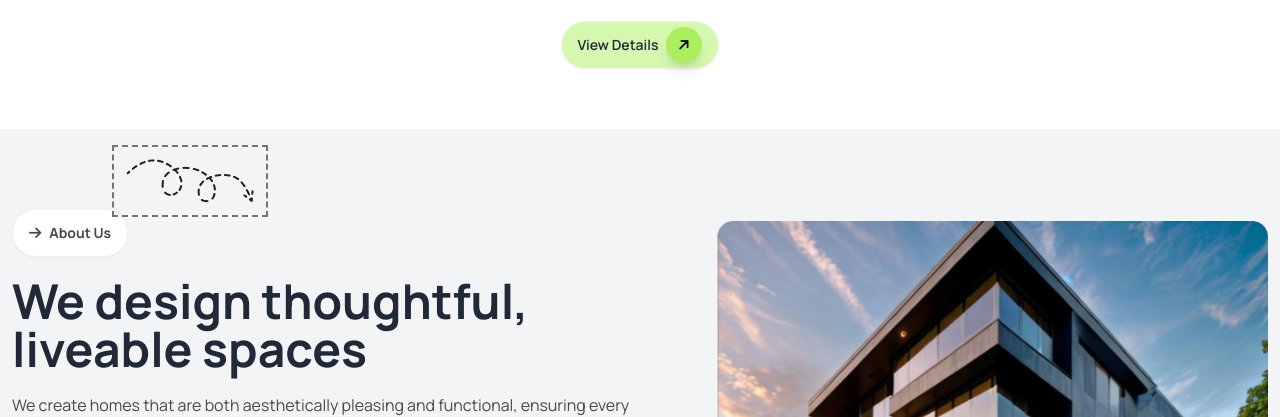
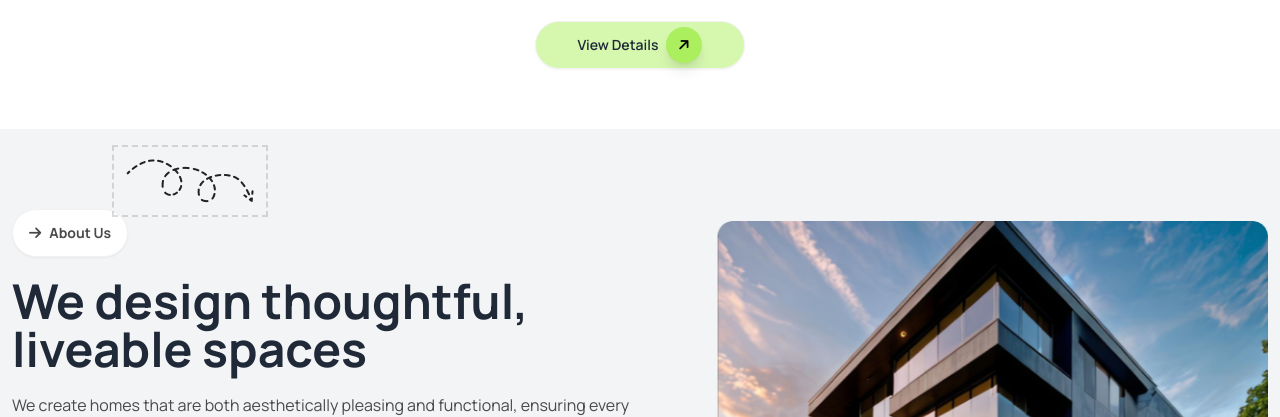
Before and after one commit to Faysal2123/Assignment-3, a plain HTML site: page index.html in a window 1280 px wide. Shown: the part 745-1162 px from the top of the page. Drawn offline with nearby package versions, Linux system fonts and the light colour scheme.

Commit message:
changing some code

```diff
--- a/index.html
+++ b/index.html
@@ -42,7 +42,7 @@
               </div>
 
               <div class="dropdown ">
-                <div tabindex="0" role="button" class="btn btn-ghost lg:hidden">
+                <div tabindex="0" role="button" class="btn btn-ghost lg:hidden shadow-lg rounded-full p-[13px] bg-[#f7f6f6]  items-center flex justify-center text-center text-[#737373]">
                   <svg
                     xmlns="http://www.w3.org/2000/svg"
                     class="h-5 w-5"
@@ -103,7 +103,7 @@
             <img class="flex justify-center items-center" src="assets/banner.png" alt="">
             <h1 class="lg:text-5xl text-4xl font-bold  text-center">A barn house of this design has a <br> striking appearance</h1>
             <p class="text-center text-[#494949] px-2 ">The barn house captivates with its blend of rustic charm and modern sophistication, featuring weathered wood, sleek metal <br> accents, and large windows that flood the space with natural light.</p>
-            <button class="btn bg-[#ABEF5F80] border rounded-3xl "><span class="bg">View Details</span>
+            <button class=" w-full lg:w-[210px] btn bg-[#ABEF5F80] border rounded-3xl "><span class="bg">View Details</span>
               <div class="shadow-lg h-9 w-9 bg-[#ABEF5F] rounded-full flex items-center justify-center text-center ">
 
                 <i class="fa-solid fa-arrow-right -rotate-45 text-black"></i>
@@ -116,7 +116,7 @@
     </header>
     <main>
       <section class="bg-gray-100 lg:mt-12 mt-8 relative">
-        <div class="absolute top-4 left-28 p-3 border-[2px] border-dashed border-[#737373] hidden lg:flex ">
+        <div class="absolute top-4 left-28 p-3 border-[2px] border-opacity-25 border-dashed border-[#737373] hidden lg:flex ">
           <img class="lg:visible " src="assets/Vector.png" alt="">
         </div>
         <div class="container mx-auto flex lg:flex-row flex-col justify-between pt-20  p-3">
```
